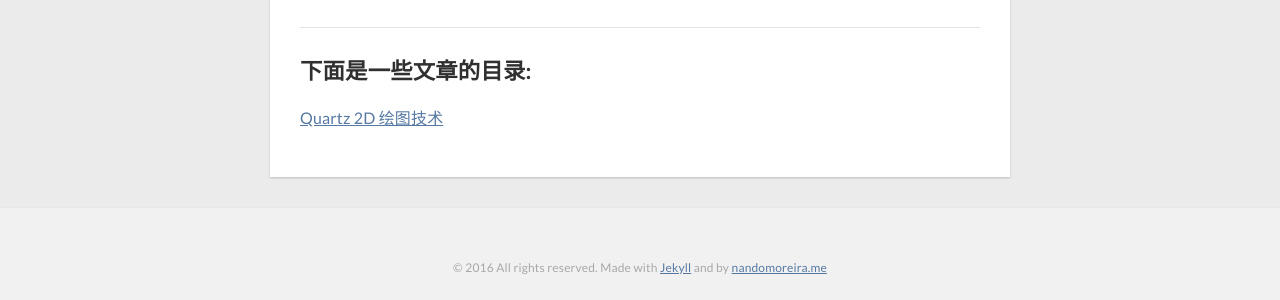
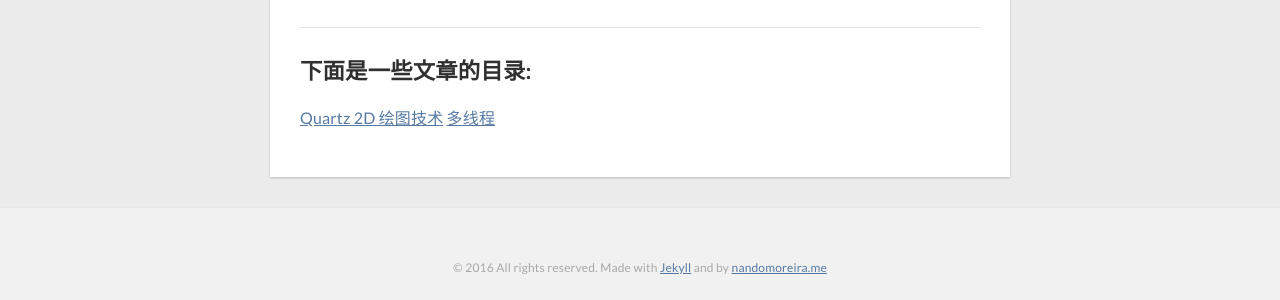
Before and after one commit to zsfbradleyjohnson/zsfbradleyjohnson.github.io, a Jekyll site: the page built from about.md, in a window 1280 px wide. Shown: the part 329-629 px from the top of the page. Built offline with Jekyll 4.4.1, drawn with Linux system fonts in a browser that asks for light colours; nearby versions of some CDN libraries.

Commit message:
change new paper

```diff
--- a/about.md
+++ b/about.md
@@ -14,3 +14,4 @@ slug: about
 ### 下面是一些文章的目录:
 
 [Quartz 2D 绘图技术](http://zsfbradleyjohnson.com/Quartz-2D-%E7%BB%98%E5%9B%BE%E6%8A%80%E6%9C%AF/)
+[多线程](http://zsfbradleyjohnson.com/%E5%A4%9A%E7%BA%BF%E7%A8%8B%E4%BD%BF%E7%94%A8/)
```
